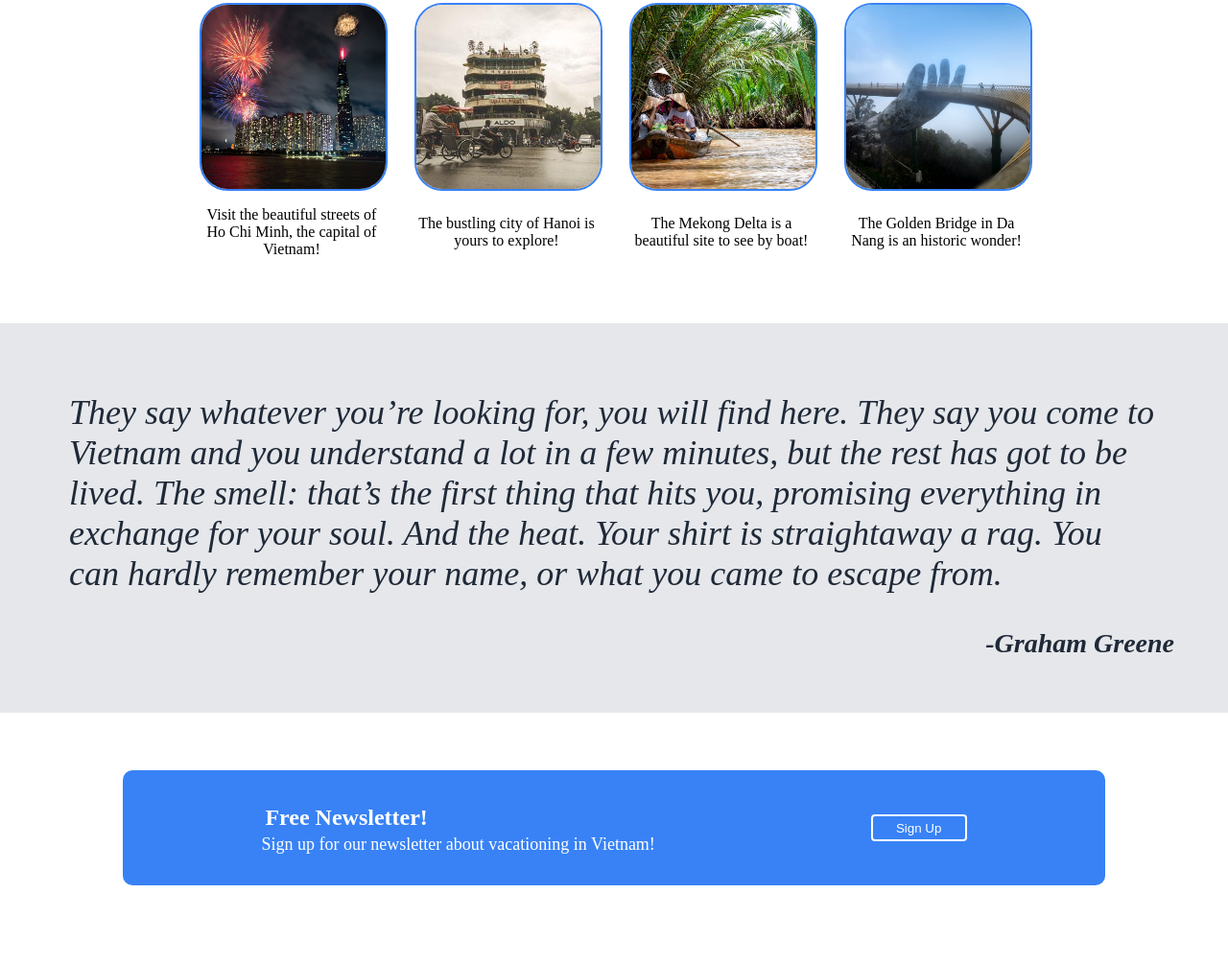
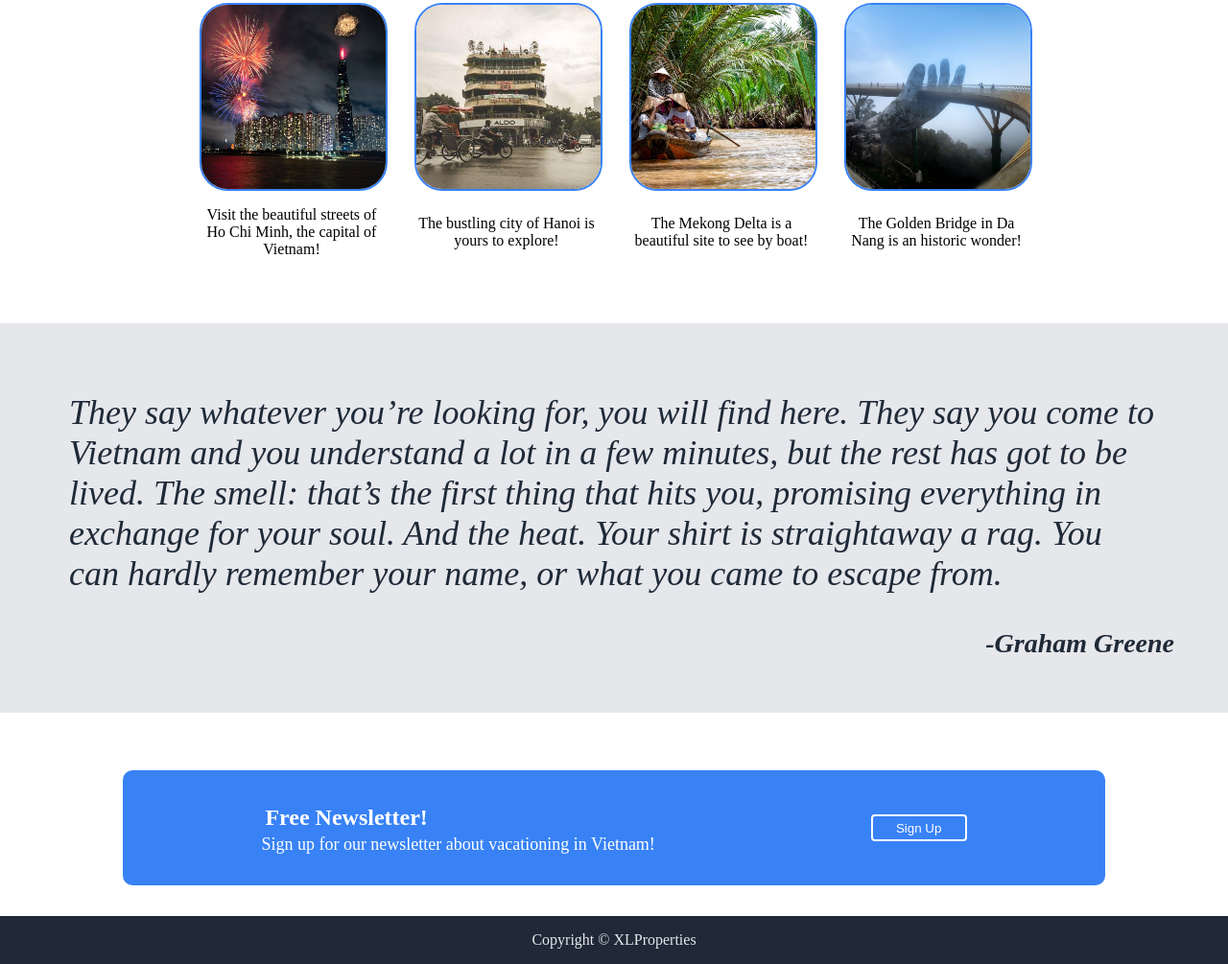
Before and after one commit to xLamphier/landing-page, a plain HTML site: page index.html in a window 1280 px wide. Shown: the part 529-1534 px from the top of the page at 96% size. Before the commit the page ends 1484 px from the top, so only its background shows below. Drawn offline with Linux system fonts and the light colour scheme.

Commit message:
Add and stylize footer

```diff
--- a/index.html
+++ b/index.html
@@ -66,19 +66,13 @@
                     <p class="newsletter">Sign up for our newsletter about vacationing in Vietnam!</p>
                 </div>
                 <button id="newsletter-button" class="sign-up" type="button">Sign Up</button>
-
             </div>
         </div>
-
-
-
-
-
-
-
-
-
-
+        <footer>
+            <div class="footer">
+                <p class="footer-text">Copyright © XLProperties</p>
+            </div>
+        </footer>
     </body>
 
 </html>
--- a/styles.css
+++ b/styles.css
@@ -183,6 +183,14 @@ ul {
     align-content: center;
 }
 
+.footer {
+    background-color: #1f2937;
+    width: 100vw;
+    color:#e5e7eb;
+    display:flex;
+    justify-content: center;
+}
+
 
 @media only screen and (max-width: 760px) {
 
```
